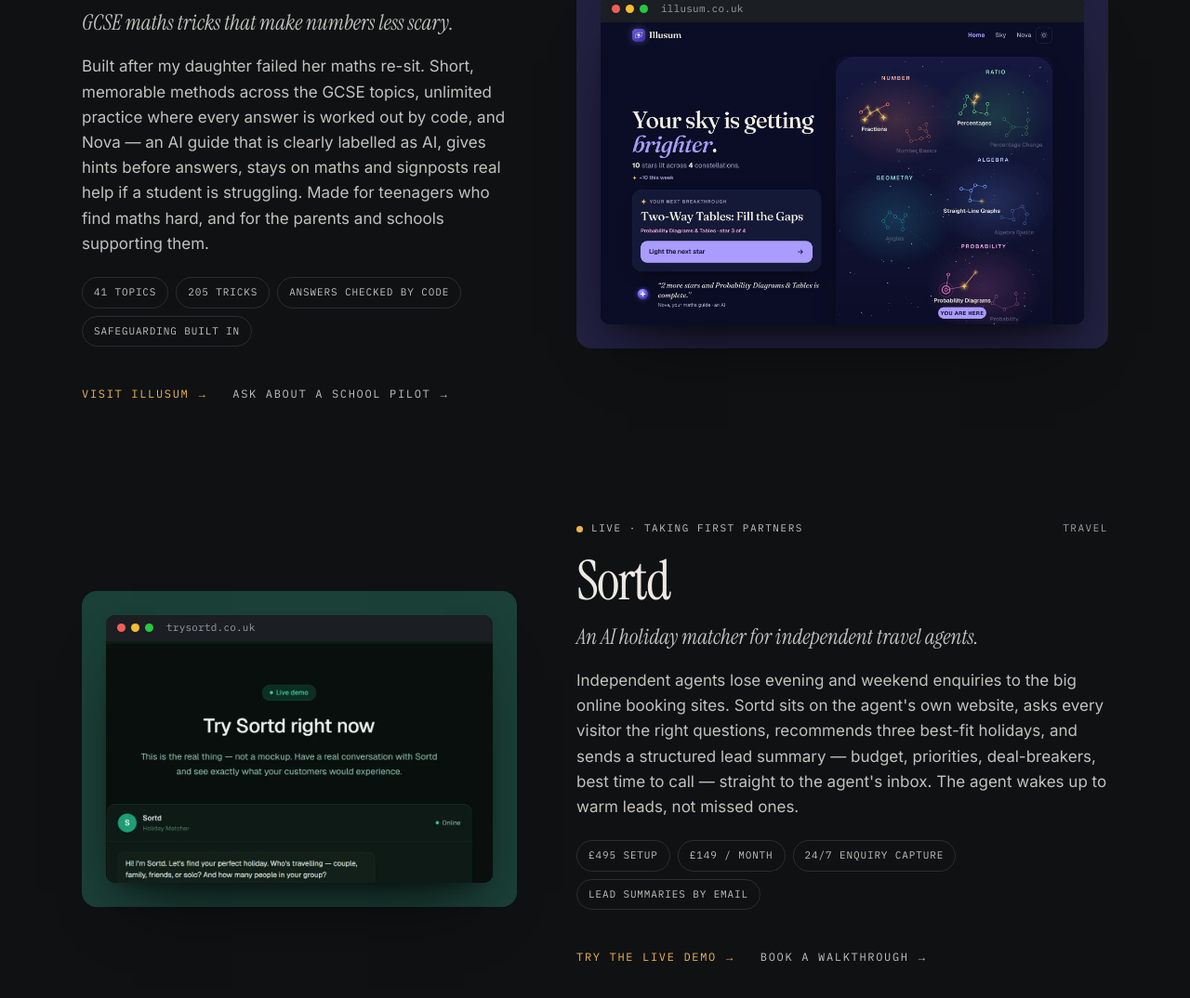
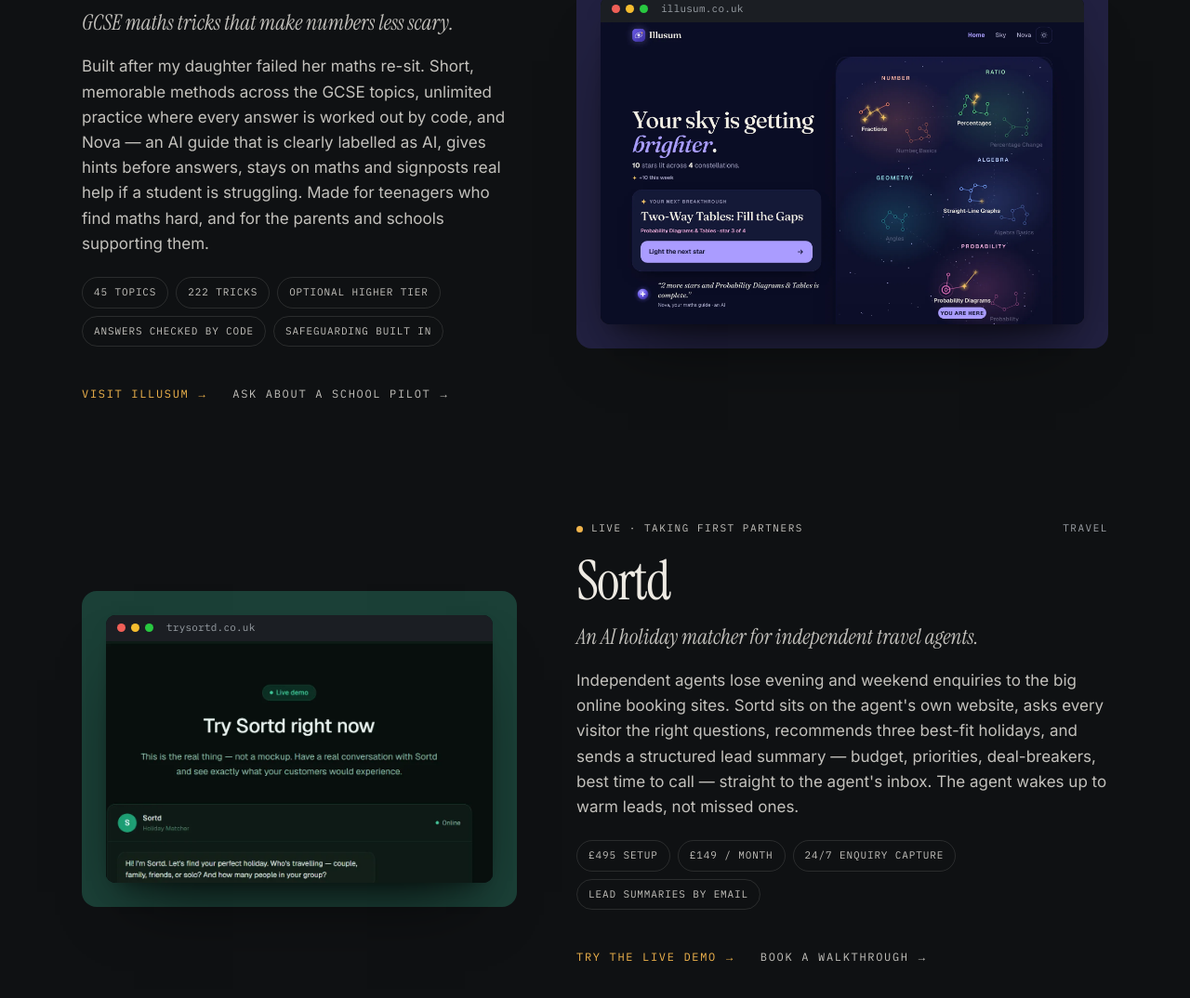
Before and after one commit to williamssivarto-jpg/colinwilliams-portfolio-, a plain HTML site: page index.html in a window 1280 px wide. Shown: the part 1418-2492 px from the top of the page at 93% size. Drawn offline with Linux system fonts and the light colour scheme.

Commit message:
Illusum counts: 45 topics, 222 tricks, optional Higher tier (#2)
Claude-Session: https://claude.ai/code/session_01NTpUij5mZcSktY8aLXcRmS

Co-authored-by: Claude <noreply@anthropic.com>

```diff
--- a/index.html
+++ b/index.html
@@ -309,7 +309,7 @@
           <h3 class="feature-name">Illusum</h3>
           <p class="tagline">GCSE maths tricks that make numbers less scary.</p>
           <p class="desc">Built after my daughter failed her maths re-sit. Short, memorable methods across the GCSE topics, unlimited practice where every answer is worked out by code, and Nova &mdash; an AI guide that is clearly labelled as AI, gives hints before answers, stays on maths and signposts real help if a student is struggling. Made for teenagers who find maths hard, and for the parents and schools supporting them.</p>
-          <ul class="tags"><li>41 topics</li><li>205 tricks</li><li>Answers checked by code</li><li>Safeguarding built in</li></ul>
+          <ul class="tags"><li>45 topics</li><li>222 tricks</li><li>Optional Higher tier</li><li>Answers checked by code</li><li>Safeguarding built in</li></ul>
           <div class="feature-ctas"><a class="cta-link" href="https://illusum.co.uk" target="_blank" rel="noopener">Visit Illusum<span aria-hidden="true">&rarr;</span></a><a class="cta-link quiet" href="#contact">Ask about a school pilot<span aria-hidden="true">&rarr;</span></a></div>
         </div>
         <div class="plate big" style="--brand:#3B2F9E">
```
